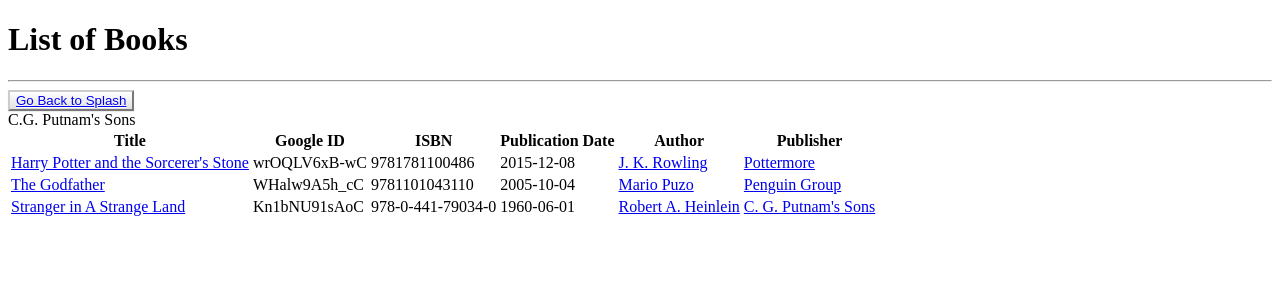
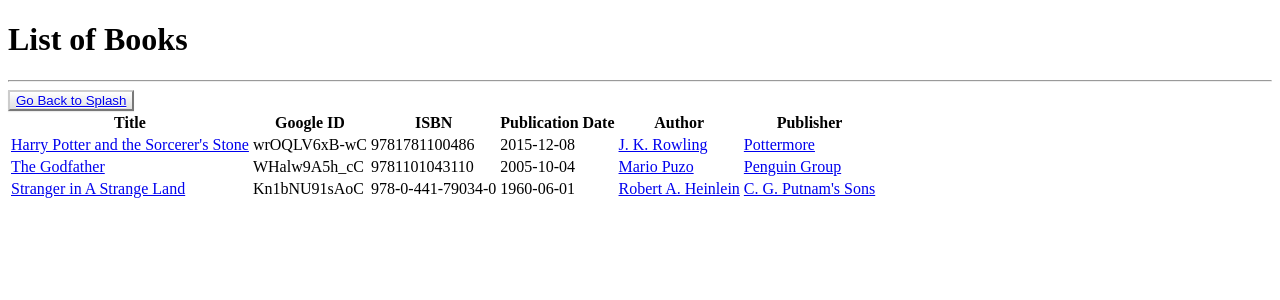
Before and after one commit to Jacobbtemple/cs329e-idb, a Flask app: page /books in a window 1280 px wide. Shown: the top 300 px of the page. Run offline with Flask 2, Linux system fonts and the light colour scheme; some libraries are stand-ins or nearby versions.

Commit message:
Removed stray line

```diff
--- a/templates/books.html
+++ b/templates/books.html
@@ -27,7 +27,7 @@
 		<tbody>
 		  <tr><td><a href = {{url_for('sorcerersstone') }}>Harry Potter and the Sorcerer's Stone</a></td><td>wrOQLV6xB-wC</td><td>9781781100486</td><td>2015-12-08</td><td><a href = {{ url_for('jkrowling') }}>J. K. Rowling</a></td><td><a href = {{ url_for('pottermore') }}>Pottermore</a></td></tr>
 		  <tr><td><a href = {{url_for('thegodfather')}}>The Godfather</a></td><td>WHalw9A5h_cC</td><td>9781101043110</td><td>2005-10-04</td><td><a href = {{ url_for('mariopuzo') }}>Mario Puzo</a></td><td><a href = {{ url_for('penguingroup') }}>Penguin Group</a></td></tr>
-		  <tr><td><a href = {{url_for('stranger')}}>Stranger in A Strange Land</a></td><td>Kn1bNU91sAoC</td><td>978-0-441-79034-0</td><td>1960-06-01</td><td><a href = {{ url_for('heinlein')}}>Robert A. Heinlein</a></td><td><a href = {{ url_for('putnam') }}>C. G. Putnam's Sons</a></td>C.G. Putnam's Sons</tr>
+		  <tr><td><a href = {{url_for('stranger')}}>Stranger in A Strange Land</a></td><td>Kn1bNU91sAoC</td><td>978-0-441-79034-0</td><td>1960-06-01</td><td><a href = {{ url_for('heinlein')}}>Robert A. Heinlein</a></td><td><a href = {{ url_for('putnam') }}>C. G. Putnam's Sons</a></td></tr>
 		</tbody>
 		<tfoot>
 		<!-- example of calculating totals from a table-->
```
